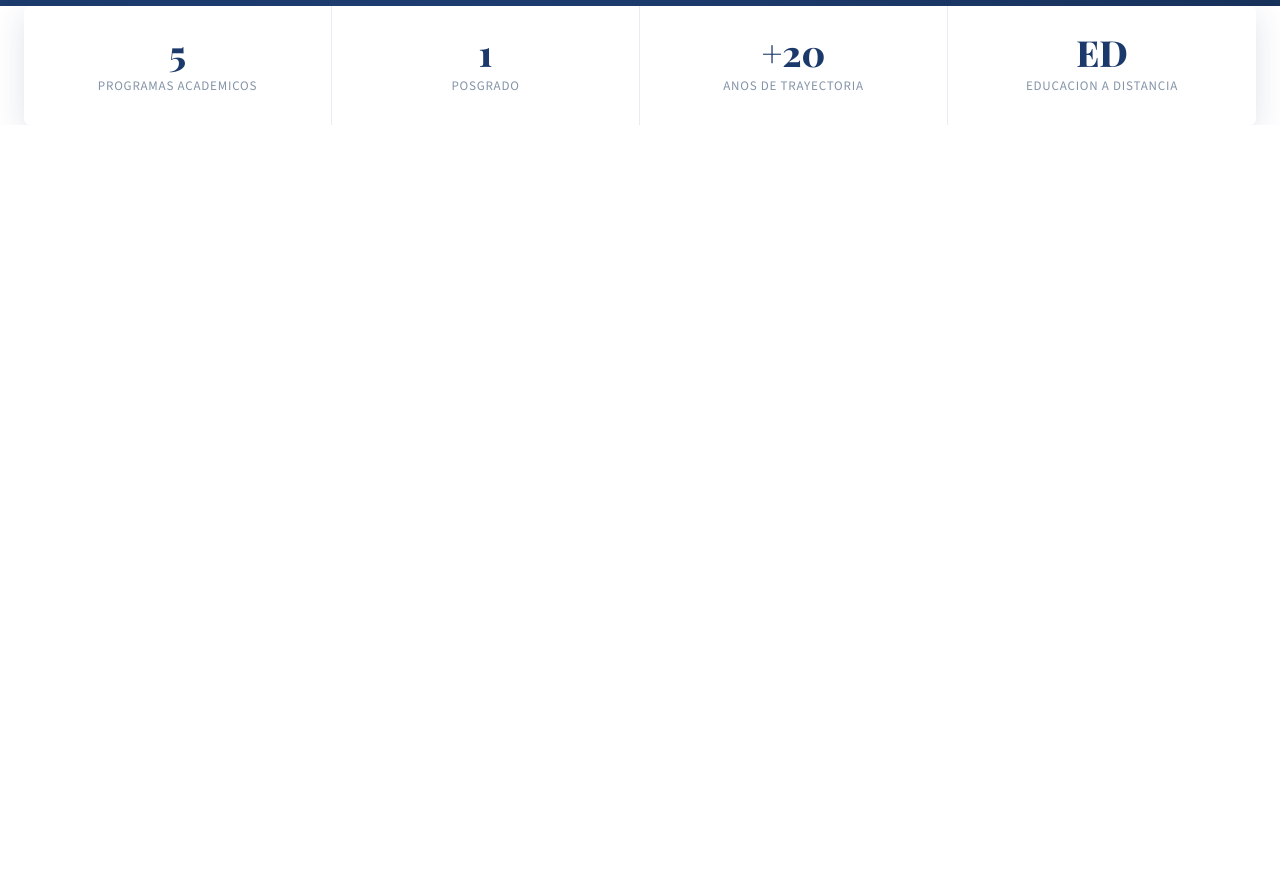
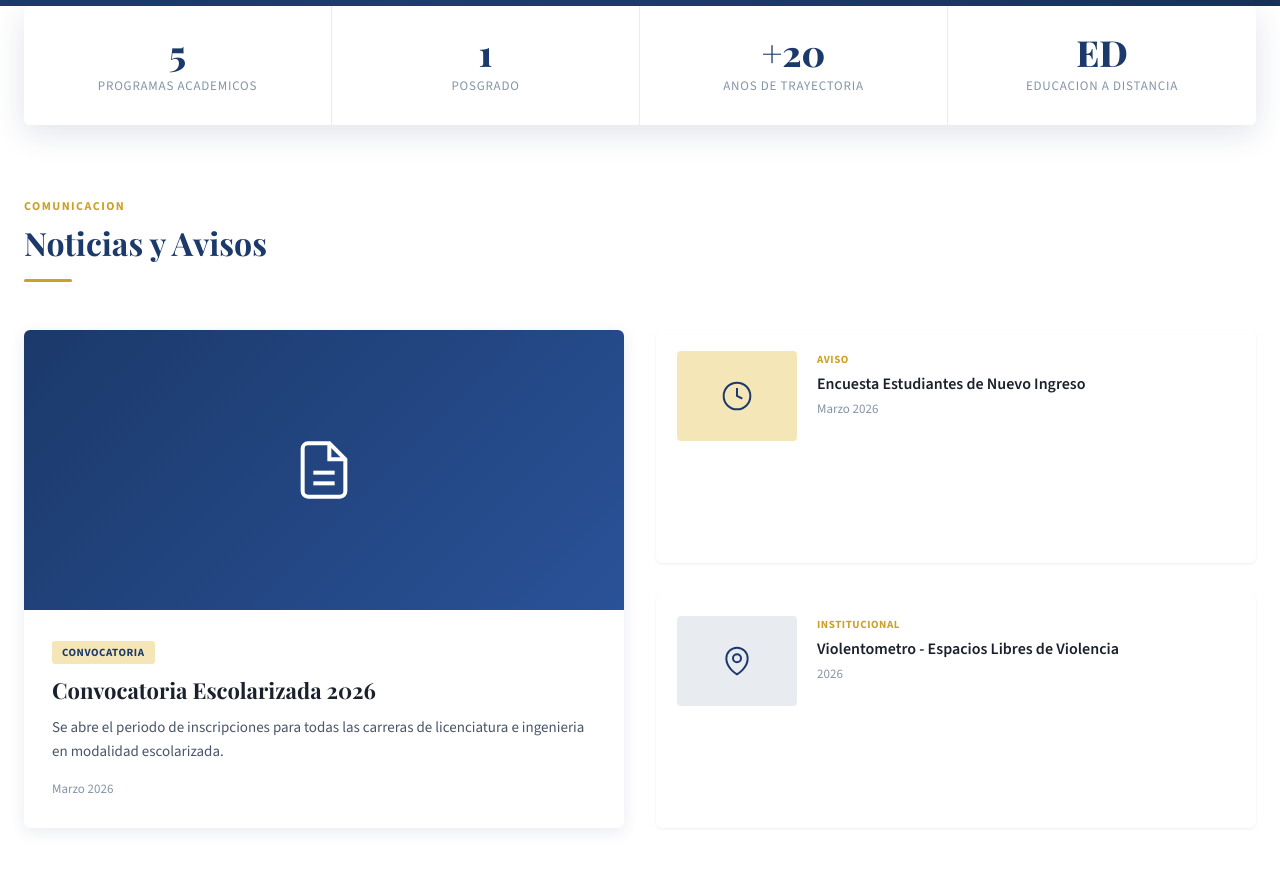
Before and after one commit to eduardoAbr0/xdTest, a Vue app: page / in a window 1280 px wide. Shown: the part 640-1510 px from the top of the page. Before the commit the page ends 800 px from the top, so only its background shows below. Built offline with nearby package versions, Linux system fonts and the light colour scheme.

Commit message:
feat: agregar sección de noticias
Incluye src/data/icons.js, los trazos SVG compartidos que también usarán otras secciones.

```diff
--- a/src/App.vue
+++ b/src/App.vue
@@ -5,6 +5,7 @@ import NavPrincipal from './components/NavPrincipal.vue'
 import BuscadorModal from './components/BuscadorModal.vue'
 import HeroSlider from './components/HeroSlider.vue'
 import CifrasRapidas from './components/CifrasRapidas.vue'
+import SeccionNoticias from './components/SeccionNoticias.vue'
 import { useScrollObserver } from './composables/useScrollObserver.js'
 import { ref } from 'vue'
 
@@ -21,5 +22,6 @@ useScrollObserver()
   <main>
     <HeroSlider />
     <CifrasRapidas />
+    <SeccionNoticias />
   </main>
 </template>
--- a/src/assets/styles/main.css
+++ b/src/assets/styles/main.css
@@ -739,3 +739,118 @@ ul { list-style: none; }
 
   .cifra__numero { font-size: 28px; }
 }
+
+/* --------------------------------------------------------------------------
+   Noticias
+   -------------------------------------------------------------------------- */
+.noticias-grid {
+  display: grid;
+  grid-template-columns: 1fr 1fr;
+  gap: 32px;
+}
+
+.noticia-destacada {
+  grid-row: span 2;
+  border-radius: var(--radio);
+  overflow: hidden;
+  background: var(--blanco);
+  box-shadow: var(--sombra-md);
+  transition: all var(--transicion);
+}
+
+.noticia-destacada:hover { box-shadow: var(--sombra-lg); transform: translateY(-3px); }
+
+.noticia-destacada__img { height: 280px; overflow: hidden; }
+
+.noticia-placeholder {
+  width: 100%;
+  height: 100%;
+  background: linear-gradient(135deg, var(--azul) 0%, var(--azul-claro) 100%);
+  display: flex;
+  align-items: center;
+  justify-content: center;
+  color: white;
+}
+
+.noticia-destacada__body { padding: 28px; }
+
+.noticia-destacada__tag {
+  display: inline-block;
+  padding: 3px 10px;
+  background: var(--dorado-claro);
+  color: var(--azul);
+  font-size: 11px;
+  font-weight: 700;
+  border-radius: 3px;
+  text-transform: uppercase;
+  letter-spacing: 0.05em;
+  margin-bottom: 12px;
+}
+
+.noticia-destacada__titulo {
+  font-family: 'Playfair Display', serif;
+  font-size: 22px;
+  font-weight: 700;
+  color: var(--gris-900);
+  line-height: 1.3;
+  margin-bottom: 10px;
+}
+
+.noticia-destacada__texto { font-size: 15px; color: var(--gris-700); line-height: 1.6; }
+.noticia-destacada__fecha { font-size: 13px; color: var(--gris-500); margin-top: 16px; }
+
+.noticia-mini {
+  display: flex;
+  gap: 20px;
+  padding: 20px;
+  background: var(--blanco);
+  border-radius: var(--radio);
+  box-shadow: var(--sombra-sm);
+  transition: all var(--transicion);
+  border: 1px solid transparent;
+}
+
+.noticia-mini:hover { border-color: var(--azul-claro); box-shadow: var(--sombra-md); }
+
+.noticia-mini__img {
+  width: 120px;
+  height: 90px;
+  border-radius: 4px;
+  overflow: hidden;
+  flex-shrink: 0;
+}
+
+.mini-placeholder {
+  width: 100%;
+  height: 100%;
+  display: flex;
+  align-items: center;
+  justify-content: center;
+}
+
+.mini-placeholder--dorado { background: var(--dorado-claro); }
+.mini-placeholder--gris { background: var(--gris-200); }
+
+.noticia-mini__tag {
+  font-size: 11px;
+  font-weight: 700;
+  color: var(--dorado);
+  text-transform: uppercase;
+  letter-spacing: 0.05em;
+  margin-bottom: 6px;
+}
+
+.noticia-mini__titulo {
+  font-size: 16px;
+  font-weight: 600;
+  color: var(--gris-900);
+  line-height: 1.3;
+  margin-bottom: 4px;
+}
+
+.noticia-mini__fecha { font-size: 13px; color: var(--gris-500); }
+
+@media (max-width: 1024px) {
+  .noticias-grid { grid-template-columns: 1fr; }
+  .noticia-destacada { grid-row: auto; }
+}
--- /dev/null
+++ b/src/components/SeccionNoticias.vue
@@ -0,0 +1,45 @@
+<script setup>
+import SeccionHeader from './SeccionHeader.vue'
+import { noticiaDestacada, noticiasSecundarias } from '../data/siteData.js'
+import { iconos } from '../data/icons.js'
+</script>
+
+<template>
+  <section class="seccion">
+    <div class="seccion__inner">
+      <SeccionHeader etiqueta="Comunicacion" titulo="Noticias y Avisos" />
+      <div class="noticias-grid">
+        <a :href="noticiaDestacada.href" target="_blank" class="noticia-destacada animado">
+          <div class="noticia-destacada__img">
+            <div class="noticia-placeholder">
+              <svg width="64" height="64" viewBox="0 0 24 24" fill="none" stroke="currentColor" stroke-width="1.5" v-html="iconos[noticiaDestacada.icono]"></svg>
+            </div>
+          </div>
+          <div class="noticia-destacada__body">
+            <div class="noticia-destacada__tag">{{ noticiaDestacada.tag }}</div>
+            <h3 class="noticia-destacada__titulo">{{ noticiaDestacada.titulo }}</h3>
+            <p class="noticia-destacada__texto">{{ noticiaDestacada.texto }}</p>
+            <div class="noticia-destacada__fecha">{{ noticiaDestacada.fecha }}</div>
+          </div>
+        </a>
+        <a
+          v-for="noticia in noticiasSecundarias"
+          :key="noticia.titulo"
+          :href="noticia.href"
+          class="noticia-mini animado"
+        >
+          <div class="noticia-mini__img">
+            <div class="mini-placeholder" :class="`mini-placeholder--${noticia.variante}`">
+              <svg width="32" height="32" viewBox="0 0 24 24" fill="none" stroke="var(--azul)" stroke-width="1.5" v-html="iconos[noticia.icono]"></svg>
+            </div>
+          </div>
+          <div>
+            <div class="noticia-mini__tag">{{ noticia.tag }}</div>
+            <div class="noticia-mini__titulo">{{ noticia.titulo }}</div>
+            <div class="noticia-mini__fecha">{{ noticia.fecha }}</div>
+          </div>
+        </a>
+      </div>
+    </div>
+  </section>
+</template>
--- /dev/null
+++ b/src/data/icons.js
@@ -0,0 +1,18 @@
+// Trazos SVG compartidos por los componentes.
+export const iconos = {
+  code: '<polyline points="16 18 22 12 16 6"/><polyline points="8 6 2 12 8 18"/><line x1="14" y1="4" x2="10" y2="20"/>',
+  gear: '<circle cx="12" cy="12" r="3"/><path d="M19.4 15a1.65 1.65 0 0 0 .33 1.82l.06.06a2 2 0 0 1-2.83 2.83l-.06-.06a1.65 1.65 0 0 0-1.82-.33 1.65 1.65 0 0 0-1 1.51V21a2 2 0 0 1-4 0v-.09A1.65 1.65 0 0 0 9 19.4a1.65 1.65 0 0 0-1.82.33l-.06.06a2 2 0 0 1-2.83-2.83l.06-.06A1.65 1.65 0 0 0 4.68 15a1.65 1.65 0 0 0-1.51-1H3a2 2 0 0 1 0-4h.09A1.65 1.65 0 0 0 4.6 9a1.65 1.65 0 0 0-.33-1.82l-.06-.06a2 2 0 0 1 2.83-2.83l.06.06A1.65 1.65 0 0 0 9 4.68a1.65 1.65 0 0 0 1-1.51V3a2 2 0 0 1 4 0v.09a1.65 1.65 0 0 0 1 1.51 1.65 1.65 0 0 0 1.82-.33l.06-.06a2 2 0 0 1 2.83 2.83l-.06.06A1.65 1.65 0 0 0 19.4 9a1.65 1.65 0 0 0 1.51 1H21a2 2 0 0 1 0 4h-.09a1.65 1.65 0 0 0-1.51 1z"/>',
+  layers: '<path d="M12 2L2 7l10 5 10-5-10-5z"/><path d="M2 17l10 5 10-5"/><path d="M2 12l10 5 10-5"/>',
+  monitor: '<rect x="2" y="3" width="20" height="14" rx="2"/><line x1="8" y1="21" x2="16" y2="21"/><line x1="12" y1="17" x2="12" y2="21"/>',
+  dollar: '<line x1="12" y1="1" x2="12" y2="23"/><path d="M17 5H9.5a3.5 3.5 0 0 0 0 7h5a3.5 3.5 0 0 1 0 7H6"/>',
+  graduation: '<path d="M22 10v6M2 10l10-5 10 5-10 5z"/><path d="M6 12v5c0 1.66 2.69 3 6 3s6-1.34 6-3v-5"/>',
+  grid: '<rect x="3" y="3" width="18" height="18" rx="2"/><path d="M3 9h18"/>',
+  mail: '<rect x="2" y="4" width="20" height="16" rx="2"/><polyline points="22,6 12,13 2,6"/>',
+  login: '<path d="M9 21H5a2 2 0 0 1-2-2V5a2 2 0 0 1 2-2h4"/><polyline points="16 17 21 12 16 7"/><line x1="21" y1="12" x2="9" y2="12"/>',
+  book: '<path d="M4 19.5A2.5 2.5 0 0 1 6.5 17H20"/><path d="M6.5 2H20v20H6.5A2.5 2.5 0 0 1 4 19.5v-15A2.5 2.5 0 0 1 6.5 2z"/>',
+  books: '<path d="M2 3h6a4 4 0 0 1 4 4v14a3 3 0 0 0-3-3H2z"/><path d="M22 3h-6a4 4 0 0 0-4 4v14a3 3 0 0 1 3-3h7z"/>',
+  globe: '<circle cx="12" cy="12" r="10"/><line x1="2" y1="12" x2="22" y2="12"/><path d="M12 2a15.3 15.3 0 0 1 4 10 15.3 15.3 0 0 1-4 10 15.3 15.3 0 0 1-4-10 15.3 15.3 0 0 1 4-10z"/>',
+  documento: '<path d="M14 2H6a2 2 0 0 0-2 2v16a2 2 0 0 0 2 2h12a2 2 0 0 0 2-2V8z"/><polyline points="14 2 14 8 20 8"/><line x1="16" y1="13" x2="8" y2="13"/><line x1="16" y1="17" x2="8" y2="17"/>',
+  reloj: '<circle cx="12" cy="12" r="10"/><polyline points="12 6 12 12 16 14"/>',
+  escudo: '<path d="M12 22s-8-4.5-8-11.8A8 8 0 0 1 12 2a8 8 0 0 1 8 8.2c0 7.3-8 11.8-8 11.8z"/><circle cx="12" cy="10" r="3"/>'
+}
--- a/src/data/siteData.js
+++ b/src/data/siteData.js
@@ -100,6 +100,34 @@ export const cifras = [
   { numero: 'ED', label: 'Educacion a Distancia' }
 ]
 
+export const noticiaDestacada = {
+  href: 'pdf/convocatorias/licenciaturaEscolarizada.pdf',
+  tag: 'Convocatoria',
+  titulo: 'Convocatoria Escolarizada 2026',
+  texto: 'Se abre el periodo de inscripciones para todas las carreras de licenciatura e ingenieria en modalidad escolarizada.',
+  fecha: 'Marzo 2026',
+  icono: 'documento'
+}
+
+export const noticiasSecundarias = [
+  {
+    href: '#',
+    tag: 'Aviso',
+    titulo: 'Encuesta Estudiantes de Nuevo Ingreso',
+    fecha: 'Marzo 2026',
+    icono: 'reloj',
+    variante: 'dorado'
+  },
+  {
+    href: '#',
+    tag: 'Institucional',
+    titulo: 'Violentometro - Espacios Libres de Violencia',
+    fecha: '2026',
+    icono: 'escudo',
+    variante: 'gris'
+  }
+]
+
 export const barraGobierno = {
   logo: 'https://framework-gb.cdn.gob.mx/landing/img/logoheader.svg',
   enlaces: [
```
